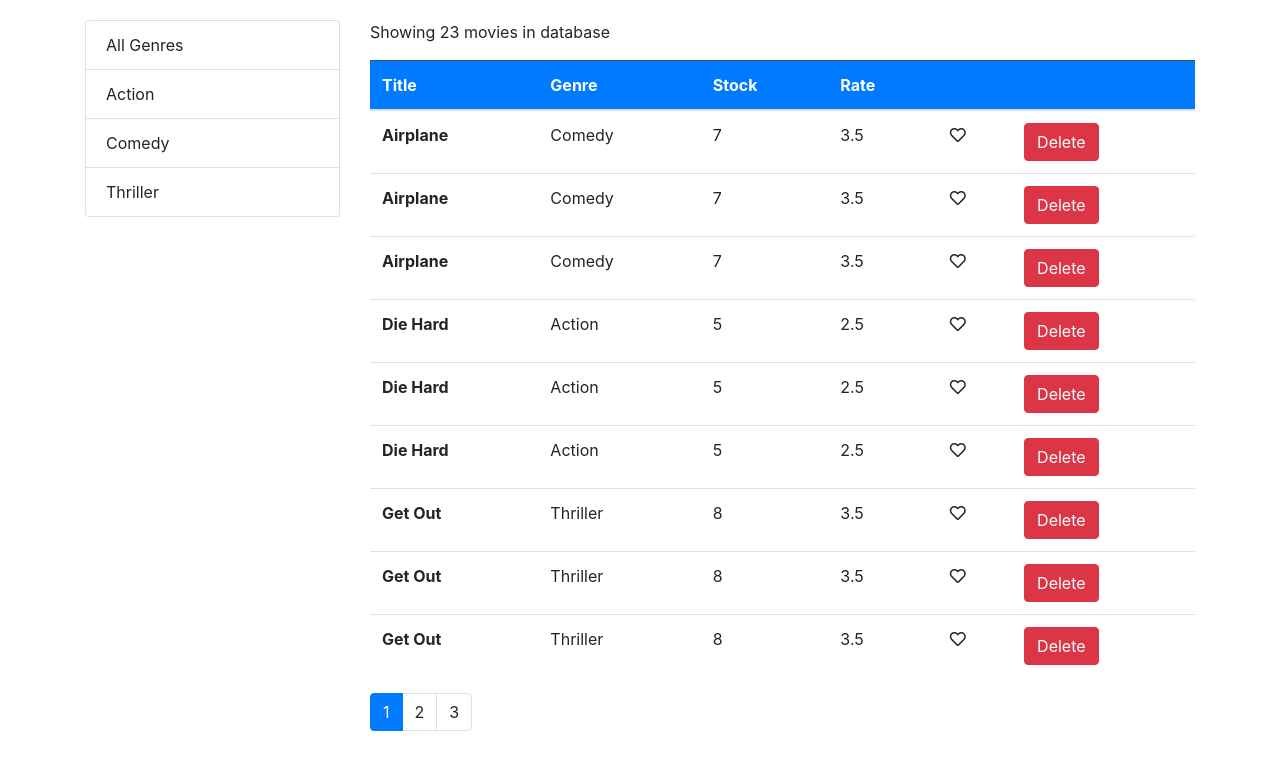
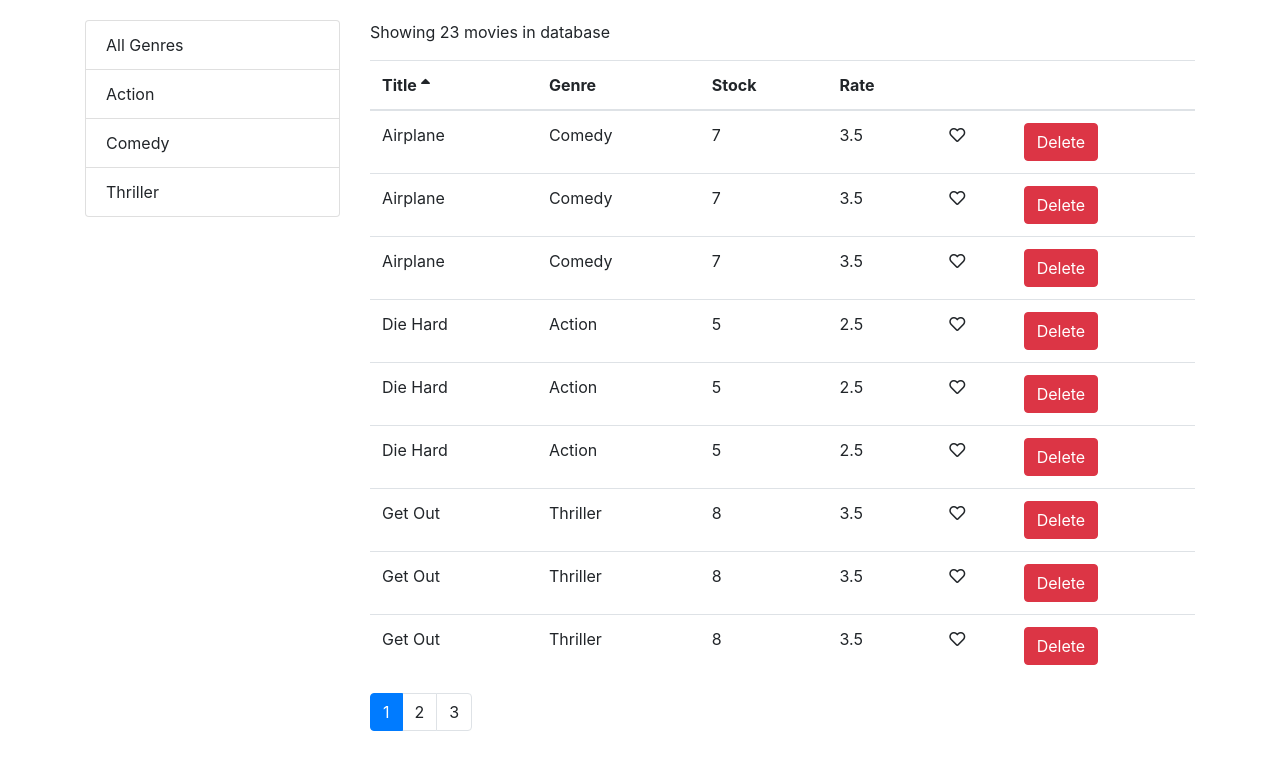
Before and after one commit to solvanny/vidly-react, a React (Create React App) app: page / in a window 1280 px wide. Shown: the top 770 px of the page. Built offline with nearby package versions, Linux system fonts and the light colour scheme.

Commit message:
Cod refactoring

```diff
--- a/src/components/Movies.js
+++ b/src/components/Movies.jsx
@@ -25,8 +25,8 @@ class Movies extends Component {
     this.setState({ movies: getMovies(), genres })
   }
 
-  handleRemove = id => {
-    let movies = this.state.movies.filter( movie => movie._id !== id )
+  handleDelete = item => {
+    let movies = this.state.movies.filter( movie => movie._id !== item._id )
     this.setState({ movies })
   }
 
@@ -43,22 +43,44 @@ class Movies extends Component {
     this.setState({ sortColumn, ...sortColumn })
   }
 
-  render() {
+  handleLike = (movie) => {
+    let  movies  = this.state.movies;
+    const index = movies.indexOf(movie);
+    movies[index] = {...movies[index]};
+    movies[index].liked = !movies[index].liked;
+    this.setState({ movies });
+  }
+
+  getPageData = () => {
     const {
       movies,
-      genres,
       currentPage,
       pageSize,
       selectedGenre,
       sortColumn
     } = this.state;
 
-    const filtered = selectedGenre && selectedGenre._id ? movies.filter(m => m.genre._id === selectedGenre._id) : movies;
+    const filtered =
+      selectedGenre && selectedGenre._id
+        ? movies.filter(m => m.genre._id === selectedGenre._id)
+        : movies;
 
     const sorted = _.orderBy(filtered, [sortColumn.path], [sortColumn.order])
-
     const moviesPerPage = paginate(sorted, currentPage, pageSize);
 
+    return { filtered, moviesPerPage }
+  }
+
+
+  render() {
+    const {
+      movies,
+      genres,
+      selectedGenre,
+      sortColumn
+    } = this.state;
+
+    const { filtered, moviesPerPage } = this.getPageData();
 
     return (
       <div className="row">
@@ -69,7 +91,6 @@ class Movies extends Component {
             selectedItem={selectedGenre}
           />
         </div>
-
         <div className="col">
         <p >
           {
@@ -80,9 +101,9 @@ class Movies extends Component {
         <MoviesTable
           allMovies={moviesPerPage}
           sortColumn={sortColumn}
-          handleRemove={this.handleRemove}
-          setState={this.setState}
+          onDelete={this.handleDelete}
           movies={movies}
+          onLike={this.handleLike}
           onSort={this.handleOnSort}
         />
         <Pagination
@@ -90,7 +111,6 @@ class Movies extends Component {
           {...this.state}
           onPageChange={this.handlePageChange}/>
         </div>
-
       </div>
     )
   }
--- a/src/components/MoviesTable.jsx
+++ b/src/components/MoviesTable.jsx
@@ -1,50 +1,40 @@
 import React, { Component }  from 'react';
-import Movie from './common/Movie';
+import Like from './common/Like';
+import Table from './common/Table';
+
 
 
 class MoviesTable extends Component {
 
-  raiseSort = path => {
-    let sortColumn = {...this.props.sortColumn};
-    console.log(sortColumn)
-    if(sortColumn.path === path)
-      sortColumn.order = sortColumn.order === "asc" ? "desc" : "asc";
-    else {
-      sortColumn.path = path;
-      sortColumn.order = "asc";
+  columns = [
+    {path: 'title', label: 'Title'},
+    {path: 'genre.name', label: 'Genre'},
+    {path: 'numberInStock', label: 'Stock'},
+    {path: 'dailyRentalRate', label: 'Rate'},
+    { key: "like",
+      content: movie => <Like liked={movie.liked} onClick={() => this.props.onLike(movie)} />},
+    { key: "delite",
+      content: movie => (
+        <button
+          type="button"
+          className="btn btn-danger btm-small"
+          onClick={() => this.props.onDelete(movie)}> Delete
+        </button>
+      )
     }
-    this.props.onSort({ sortColumn })
-  }
+  ];
 
   render() {
-    const { movies, setState, handleRemove, allMovies } = this.props;
+
+    const { allMovies, sortColumn, onSort } = this.props;
+
     return (
-      <table className="table">
-        <thead className=" table-dark bg-primary">
-          <tr>
-            <th onClick={() => this.raiseSort('title')}>Title</th>
-            <th onClick={() => this.raiseSort('genre.name')}>Genre</th>
-            <th onClick={() => this.raiseSort('numberInStock')}>Stock</th>
-            <th onClick={() => this.raiseSort('dailyRentalRate')}>Rate</th>
-
-            <th />
-            <th />
-          </tr>
-        </thead>
-        <tbody>
-          {allMovies.map((movie) => {
-            return(
-              <Movie
-                key={movie._id}
-                movie={movie}
-                onRemove={handleRemove}
-                liked={movie.liked}
-                setState={setState}
-                movies={movies}
-              />
-            )})}
-        </tbody>
-      </table>
+      <Table
+        columns={this.columns}
+        data={allMovies}
+        sortColumn={sortColumn}
+        onSort={onSort}
+      />
     )
   }
 }
--- a/src/components/common/Like.jsx
+++ b/src/components/common/Like.jsx
@@ -1,22 +1,6 @@
 import React, { Component } from 'react';
 
 class Like extends Component {
-
-  handleClick = (likeState) => {
-    // let  movies  = this.props.movies;
-    // const index = movies.indexOf(movie);
-    // movies[index] = {...movies[index]};
-    // movies[index].liked = !movies[index].liked;
-    // this.setState({ movies });
-
-    let { movie } = this.props;
-    if(!likeState) {
-      movie.liked = true;
-      return  this.props.setState({ movie });
-    }
-    movie.liked = false;
-    return  this.props.setState({ movie });
-  }
 
   heartClass = (likeState) => {
     if(!likeState) return "far fa-heart";
@@ -24,12 +8,14 @@ class Like extends Component {
   }
 
   render() {
-    let likeState = this.props.movie.liked;
+    let likeState = this.props.liked;
+
+
     return (
       <i
         className={this.heartClass(likeState)}
         style={{cursor: 'pointer'}}
-        onClick={() => this.handleClick(likeState)}>
+        onClick={this.props.onClick}>
       </i>
     )
   }
--- a/src/components/common/ListGroup.jsx
+++ b/src/components/common/ListGroup.jsx
@@ -10,9 +10,10 @@ class ListGroup extends Component {
       selectedItem
     } = this.props;
     return (
-      <ul className="list-group">
+      <ul className="list-group ">
       {items.map(item =>
         <li
+          style={{cursor: 'pointer'}}
           onClick={() => onItemSelect(item)}
           className={selectedItem === item ? "list-group-item active" : "list-group-item"}
           key={item[valueProperty]}
--- a/src/components/common/Movie.js
+++ /dev/null
@@ -1,28 +0,0 @@
-import React, { Component } from 'react';
-import Like from './Like';
-
-class Movie extends Component {
-  render() {
-    let {_id, title, genre, numberInStock, dailyRentalRate} = this.props.movie;
-    return (
-      <tr>
-        <th scope="row">{title}</th>
-        <td>{genre.name}</td>
-        <td>{numberInStock}</td>
-        <td>{dailyRentalRate}</td>
-        <td>
-          <Like {...this.props}/>
-        </td>
-        <td>
-          <button
-            type="button"
-            className="btn btn-danger btm-small"
-            onClick={() => this.props.onRemove(_id)}> Delete
-          </button>
-        </td>
-      </tr>
-    )
-  }
-}
-
-export default Movie;
--- /dev/null
+++ b/src/components/common/Table.jsx
@@ -0,0 +1,18 @@
+import React from 'react';
+import TableHeader from './TableHeader'
+import TableBody from './TableBody';
+
+const Table = ({ columns, sortColumn, onSort, data }) => {
+  return(
+    <table className="table table-hover">
+        <TableHeader
+          columns={columns}
+          sortColumn={sortColumn}
+          onSort={onSort}
+        />
+        <TableBody data={data} columns={columns}/>
+      </table>
+  );
+}
+
+export default Table;
--- /dev/null
+++ b/src/components/common/TableBody.jsx
@@ -0,0 +1,29 @@
+import React, { Component } from 'react';
+import _ from 'lodash';
+
+class TableBody extends Component {
+  renderCell = (item, column) => {
+    if (column.content) return column.content(item);
+    return _.get(item, column.path);
+  }
+
+createKey = (item, column) => {
+  return item._id + (column.path || column.key)
+}
+
+  render() {
+    const { data, columns } = this.props;
+
+    return (
+      <tbody>
+        {data.map(item =>
+        <tr key={item._id}>
+          {columns.map(column =><td key={this.createKey(item, column)}> {this.renderCell(item, column)}</td>)}
+        </tr>)}
+
+      </tbody>
+    )
+  }
+}
+
+export default TableBody;
--- /dev/null
+++ b/src/components/common/TableHeader.jsx
@@ -0,0 +1,43 @@
+import React, { Component } from 'react'
+
+class TableHeader extends Component {
+  raiseSort = path => {
+    let sortColumn = {...this.props.sortColumn};
+
+    if(sortColumn.path === path)
+      sortColumn.order = sortColumn.order === "asc" ? "desc" : "asc";
+    else {
+      sortColumn.path = path;
+      sortColumn.order = "asc";
+    }
+    this.props.onSort({ sortColumn })
+  }
+
+  renderSortIcon = column => {
+    let { sortColumn } = this.props;
+
+    if (column.path !== sortColumn.path) return null;
+    if(sortColumn.order === 'asc') return <i className="fas fa-sort-up"></i>
+    return <i className="fas fa-sort-down"></i>
+  }
+
+  render() {
+    return (
+      <thead>
+        <tr>
+          {this.props.columns.map(column => (
+            <th className="clickable"
+              key={column.path || column.key}
+              onClick={() =>  this.raiseSort(column.path)}
+            >
+              {column.label} {this.renderSortIcon(column)}
+            </th>
+          ))}
+        </tr>
+      </thead>
+    )
+  }
+}
+
+
+export default TableHeader;
--- a/src/index.css
+++ b/src/index.css
@@ -1,9 +1,9 @@
 body {
   margin: 0;
   padding: 20px 0 0 0;
-  font-family: -apple-system, BlinkMacSystemFont, "Segoe UI", "Roboto", "Oxygen",
-    "Ubuntu", "Cantarell", "Fira Sans", "Droid Sans", "Helvetica Neue",
-    sans-serif;
-  -webkit-font-smoothing: antialiased;
-  -moz-osx-font-smoothing: grayscale;
+  font-family: sans-serif;
 }
+
+.clickable {
+  cursor: pointer;
+}
```
Also changed, not shown: src/components/common/Genre.js (deleted, +0 -13 lines).
